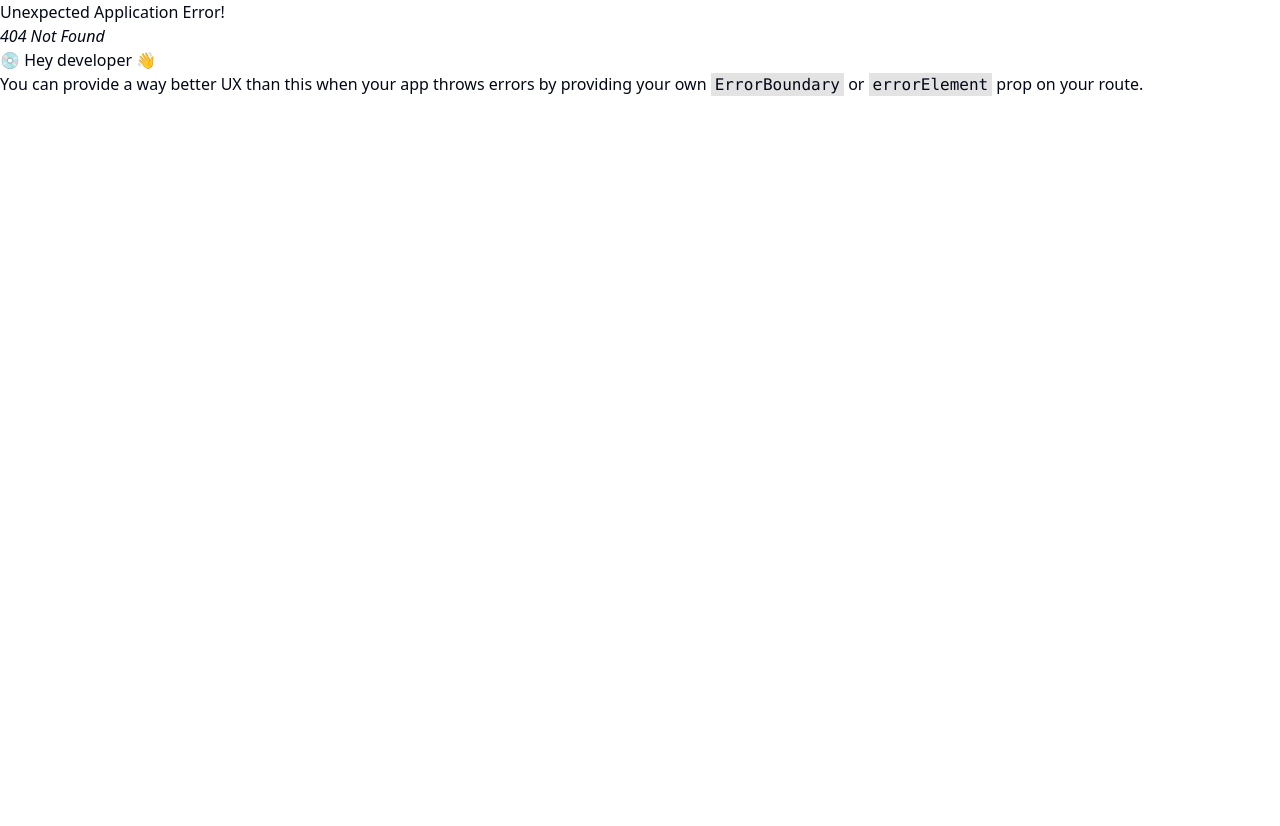
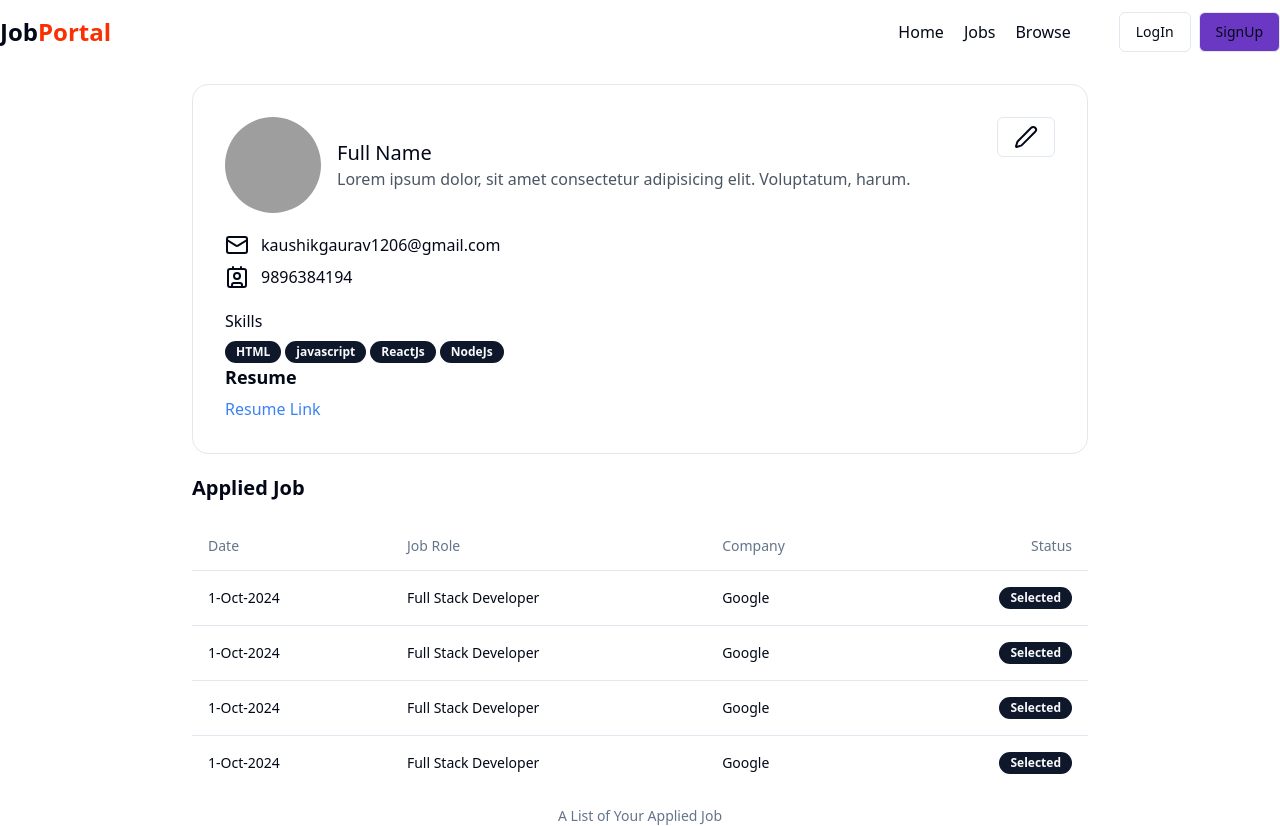
Before and after one commit to Gauravkaushik-1206/Job-Portal, a React (Vite) app in the folder job-portal-frontend/: page /profile in a window 1280 px wide. Before the commit this address had no page. Before the commit the page ends 800 px from the top, so only its background shows below. Built offline with nearby package versions, Linux system fonts and the light colour scheme; grey boxes are pictures that could not be loaded.

Commit message:
Profile UI completed

```diff
--- /dev/null
+++ b/job-portal-frontend/src/components/AppliedJobTable.jsx
@@ -0,0 +1,37 @@
+import React from 'react'
+import { Table, TableBody, TableCaption, TableCell, TableHead, TableHeader, TableRow } from './ui/table'
+import { Badge } from './ui/badge'
+
+const AppliedJobTable = () => {
+  return (
+    <div>
+      <Table>
+        <TableCaption>A List of Your Applied Job</TableCaption>
+        <TableHeader>
+            <TableRow>
+                <TableHead>Date</TableHead>
+                <TableHead>Job Role</TableHead>
+                <TableHead>Company</TableHead>
+                <TableHead className="text-right">Status</TableHead>
+            </TableRow>
+        </TableHeader>
+        <TableBody>
+            {
+                [1,2,3,4].map((item,index)=>{
+                    return (
+                        <TableRow>
+                            <TableCell>1-Oct-2024</TableCell>
+                            <TableCell>Full Stack Developer</TableCell>
+                            <TableCell>Google</TableCell>
+                            <TableCell className="text-right"><Badge>Selected</Badge></TableCell>
+                        </TableRow>
+                    )
+                })
+            }
+        </TableBody>
+      </Table>
+    </div>
+  )
+}
+
+export default AppliedJobTable
--- a/job-portal-frontend/src/components/Profile.jsx
+++ b/job-portal-frontend/src/components/Profile.jsx
@@ -0,0 +1,69 @@
+import React from 'react'
+import { Avatar, AvatarImage } from './ui/avatar'
+import Navbar from './shared/Navbar'
+import { Button } from './ui/button'
+import { Contact, Mail, Pen } from 'lucide-react'
+import { Badge } from './ui/badge'
+import { Label } from './ui/label'
+import AppliedJobTable from './AppliedJobTable'
+
+const skills = ["HTML","javascript","ReactJs","NodeJs"];
+
+const Profile = () => {
+    const isResume = true;
+  return (
+    <div>
+        <Navbar></Navbar>
+        <div className='max-w-4xl mx-auto bg-white border border-gray-200 rounded-2xl my-5 p-8'>
+            <div className='flex justify-between'>
+                <div className='flex items-center gap-4'>
+                    <Avatar className="h-24 w-24">
+                        <AvatarImage src="https://tse2.mm.bing.net/th?id=OIP.NXILvymg8PHUgZW6_b7fegHaHa&pid=Api&P=0&h=180"></AvatarImage>
+                    </Avatar>
+                    <div>
+                        <h1 className='font-medium text-xl'>Full Name</h1>
+                        <p className='text-md text-gray-600'>Lorem ipsum dolor, sit amet consectetur adipisicing elit. Voluptatum, harum.</p>
+                    </div>
+                </div>
+                <Button className="text-right" variant="outline"><Pen></Pen></Button>
+            </div>
+            <div className='my-5'>
+                <div className='flex items-center gap-3 my-2'>
+                    <Mail></Mail>
+                    <span>kaushikgaurav1206@gmail.com</span>
+                </div>
+                <div className='flex items-center gap-3 my-2'>
+                    <Contact></Contact>
+                    <span>9896384194</span>
+                </div>
+            </div>
+            <div>
+                <h1>Skills</h1>
+                <div className='flex items-center gap-1 mt-2'>
+                    {
+                        skills.length!=0?
+                        skills.map((item,index)=>{
+                            return (
+                                <Badge key={index}>{item}</Badge>
+                            )
+                        }):<span>NA</span>
+                    }
+                </div>
+            </div>
+            <div className='grid max-w-sm w-full items-center gap-1.5'>
+                <Label className='font-bold text-lg '>Resume</Label>
+                {
+                    isResume?<a target='blank' href="https://youtube.com" className='text-blue-500 hover:underline w-full cursor-pointer'>Resume Link</a>:<span>NA</span>
+                }
+            </div>
+        </div>
+        <div className='max-w-4xl mx-auto bg-white rounded-2xl'>
+            <h1 className='font-bold text-xl my-5'>Applied Job</h1>
+            <AppliedJobTable></AppliedJobTable>
+
+        </div>
+    </div>
+  )
+}
+
+export default Profile
--- a/job-portal-frontend/src/components/shared/Navbar.jsx
+++ b/job-portal-frontend/src/components/shared/Navbar.jsx
@@ -52,7 +52,7 @@
                                 <div className="flex flex-col my-2 text-gray-600">
                                     <div className="flex w-fit items-center gap-2 cursor-pointer">
                                         <User2></User2>
-                                        <Button variant="link">View Profile</Button>
+                                        <Button variant="link"><Link to="/profile">View Profile</Link></Button>
                                     </div>
                                     <div className="flex w-fit items-center gap-2 cursor-pointer">
                                         <LogOut></LogOut>
--- /dev/null
+++ b/job-portal-frontend/src/components/ui/table.jsx
@@ -0,0 +1,83 @@
+import * as React from "react"
+
+import { cn } from "@/lib/utils"
+
+const Table = React.forwardRef(({ className, ...props }, ref) => (
+  <div className="relative w-full overflow-auto">
+    <table
+      ref={ref}
+      className={cn("w-full caption-bottom text-sm", className)}
+      {...props} />
+  </div>
+))
+Table.displayName = "Table"
+
+const TableHeader = React.forwardRef(({ className, ...props }, ref) => (
+  <thead ref={ref} className={cn("[&_tr]:border-b", className)} {...props} />
+))
+TableHeader.displayName = "TableHeader"
+
+const TableBody = React.forwardRef(({ className, ...props }, ref) => (
+  <tbody
+    ref={ref}
+    className={cn("[&_tr:last-child]:border-0", className)}
+    {...props} />
+))
+TableBody.displayName = "TableBody"
+
+const TableFooter = React.forwardRef(({ className, ...props }, ref) => (
+  <tfoot
+    ref={ref}
+    className={cn("border-t bg-muted/50 font-medium [&>tr]:last:border-b-0", className)}
+    {...props} />
+))
+TableFooter.displayName = "TableFooter"
+
+const TableRow = React.forwardRef(({ className, ...props }, ref) => (
+  <tr
+    ref={ref}
+    className={cn(
+      "border-b transition-colors hover:bg-muted/50 data-[state=selected]:bg-muted",
+      className
+    )}
+    {...props} />
+))
+TableRow.displayName = "TableRow"
+
+const TableHead = React.forwardRef(({ className, ...props }, ref) => (
+  <th
+    ref={ref}
+    className={cn(
+      "h-12 px-4 text-left align-middle font-medium text-muted-foreground [&:has([role=checkbox])]:pr-0",
+      className
+    )}
+    {...props} />
+))
+TableHead.displayName = "TableHead"
+
+const TableCell = React.forwardRef(({ className, ...props }, ref) => (
+  <td
+    ref={ref}
+    className={cn("p-4 align-middle [&:has([role=checkbox])]:pr-0", className)}
+    {...props} />
+))
+TableCell.displayName = "TableCell"
+
+const TableCaption = React.forwardRef(({ className, ...props }, ref) => (
+  <caption
+    ref={ref}
+    className={cn("mt-4 text-sm text-muted-foreground", className)}
+    {...props} />
+))
+TableCaption.displayName = "TableCaption"
+
+export {
+  Table,
+  TableHeader,
+  TableBody,
+  TableFooter,
+  TableHead,
+  TableRow,
+  TableCell,
+  TableCaption,
+}
```
Also changed, not shown: job-portal-frontend/src/App.jsx (+6 -1 lines).
